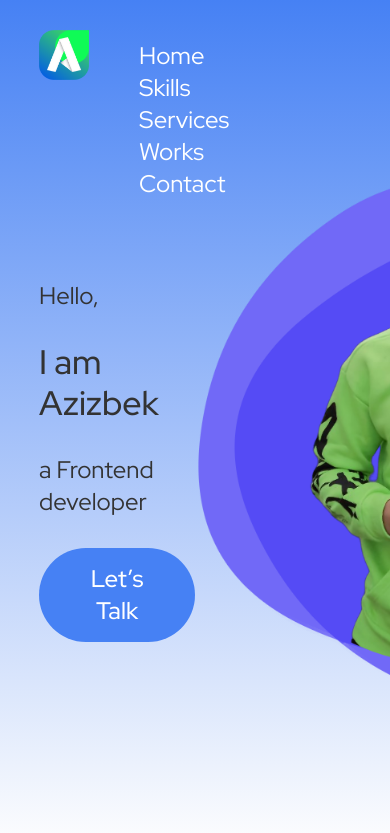
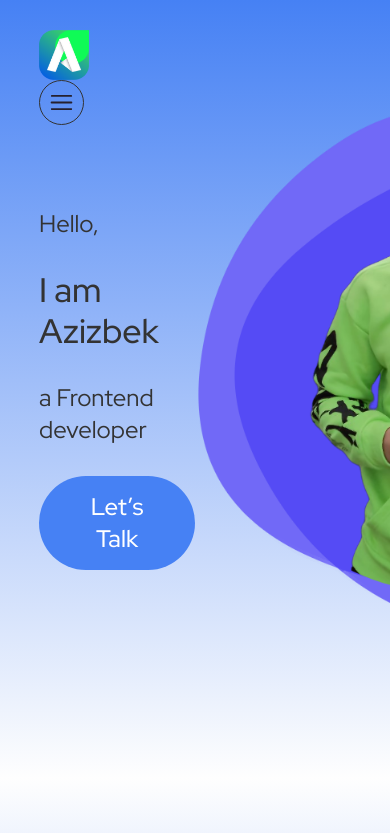
Before and after one commit to Azizbek2002/new-resume, a React (Create React App) app: page / in a window 390 px wide. Shown: the top 833 px of the page. Built offline with nearby package versions, Linux system fonts and the light colour scheme.

Commit message:
added scroll fn and started adaptive styles

```diff
--- a/src/App.css
+++ b/src/App.css
@@ -3,3 +3,6 @@
     padding: 0;
     box-sizing: border-box;
 }
+html {
+    scroll-behavior: smooth;
+  }
--- a/src/Home.jsx
+++ b/src/Home.jsx
@@ -7,15 +7,8 @@ import Skills from "./Skills";
 import "./App.css";
 import logo from "./assets/images/logoNew.png";
 import menu from "./assets/images/menu.svg";
-import { useRef,useEffect } from "react";
 
 const Home = () => {
-  const myref = useRef(null)
-
-
-  const myFn = () => {
-    return myref ? myref.current.scrollIntoView({block: "center", behavior: "smooth"}): null
-  }
 
 
   return (
@@ -26,19 +19,19 @@ const Home = () => {
             <img src={logo} className={styles.logo} alt="logo" />
             <ul>
               <li>
-                <button className={styles.navBtn} >Home</button>
+                <a href="#home"className={styles.navBtn} >Home</a>
               </li>
               <li>
-                <button className={styles.navBtn} onClick={myFn}>Skills</button>
+                <a href="#skills"className={styles.navBtn}>Skills</a>
               </li>
               <li>
-                <button className={styles.navBtn}>Services</button>
+                <a href="#services"className={styles.navBtn}>Services</a>
               </li>
               <li>
-                <button className={styles.navBtn}>Works</button>
+                <a href="#projects"className={styles.navBtn}>Projects</a>
               </li>
               <li>
-                <button className={styles.navBtn}>Contact</button>
+                <a href="#contact"className={styles.navBtn}>Contact</a>
               </li>
             </ul>
             <div className={styles.menu}>
@@ -60,7 +53,7 @@ const Home = () => {
           </div>
         </div>
       </div>
-      <Skills  func={() => myref}/>
+      <Skills  />
       <Services />
       <Projects />
       <Contact />
--- a/src/Home.module.css
+++ b/src/Home.module.css
@@ -28,9 +28,8 @@ a {
   font-family: "Red Hat Display";
   font-style: normal;
   font-weight: 500;
-  font-size: 20px;
+  font-size: 24px;
   line-height: 26px;
-  color: #333;
 }
 .navBtn{
   background: transparent;
@@ -119,3 +118,45 @@ a {
   width: 540px;
   height: auto;
 }
+
+@media only screen and  (max-width:768px) {
+
+
+  .navbar {
+  width: 100%;
+  padding: 20px 0;
+  display: grid;
+  grid-template-columns:100%;
+  margin:0 0 30px 0;
+}
+
+
+.navbar ul li {
+  display: none;
+  /* display: inline-block; */
+  margin-right: 20px;
+}
+
+.menu .menuBtn {
+  border: none;
+  background-color: #333;
+  cursor: pointer;
+  background: transparent;
+  display: block;
+}
+
+}
+
+
+
+
+
+
+
+
+
+
+
+
+
+@media only screen and (min-width:480px) and (max-width:768px){}
--- a/src/Projects.jsx
+++ b/src/Projects.jsx
@@ -8,7 +8,7 @@ import './App.css';
 
 const About = () => {
   return (
-    <div className={style.About_section}>
+    <div className={style.About_section} id="projects">
       <div className={style.container}>
         <div className={style.title}>
           <h5>Projects</h5>
--- a/src/Services.jsx
+++ b/src/Services.jsx
@@ -9,7 +9,7 @@ import "./App.css";
 
 const Services = () => {
   return (
-    <div className={style.Services}>
+    <div className={style.Services} id="services">
       <div className={style.container}>
         <div className={style.title}>
           <h5>Services</h5>
--- a/src/Skills.jsx
+++ b/src/Skills.jsx
@@ -5,15 +5,12 @@ import js from "./assets/images/js.png";
 import reactIcon from "./assets/images/react.png";
 import redux from "./assets/images/redux.png";
 import github from "./assets/images/github.png";
-import { createRef, useRef } from "react";
 
-const Skills = (props) => {
-  // console.log(props.func())
-  let myNewRef = props.func()
-   myNewRef = createRef()
-   console.log(myNewRef)
+
+const Skills = () => {
+
   return (
-    <div className={styles.Skills_section} ref={myNewRef}>
+    <div className={styles.Skills_section} id="skills">
       <div className={styles.container}>
         <h1 className={styles.stitle}>My Skills</h1>
         <div className={styles.skills}>
```
